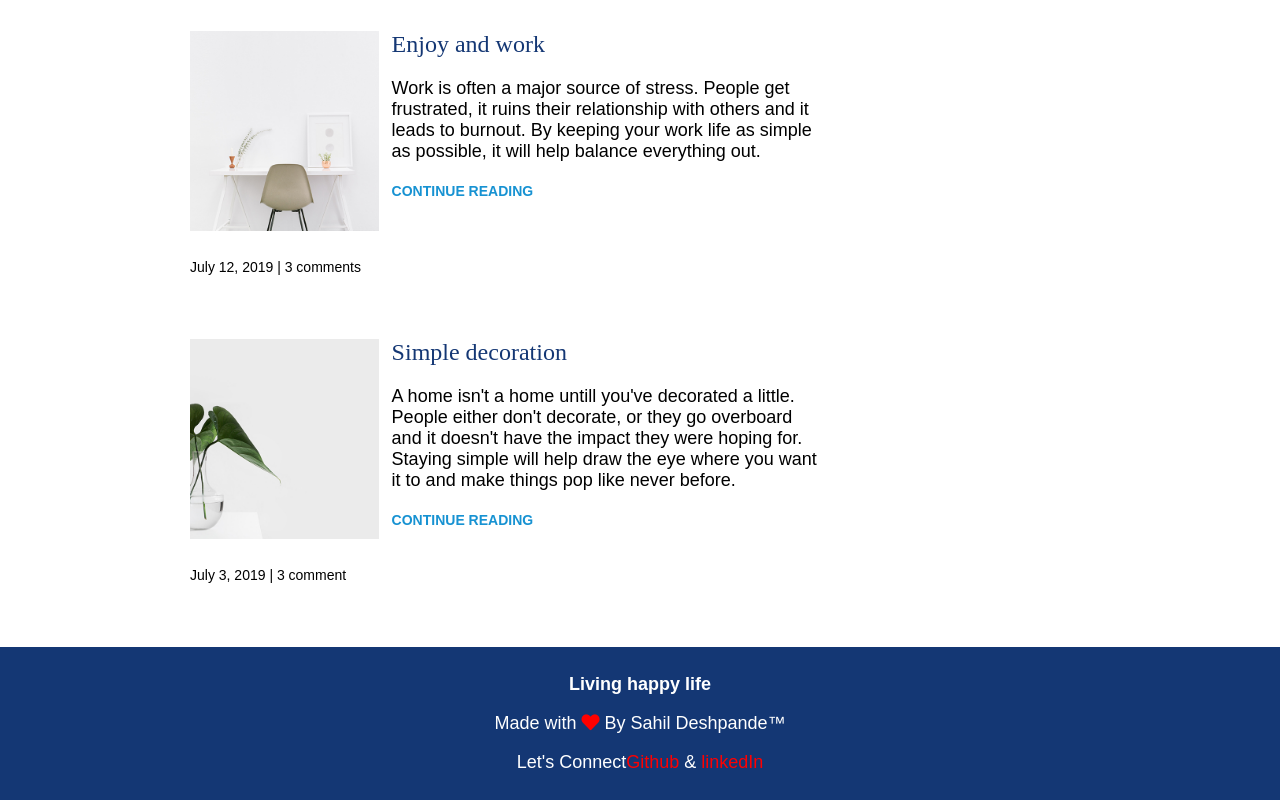
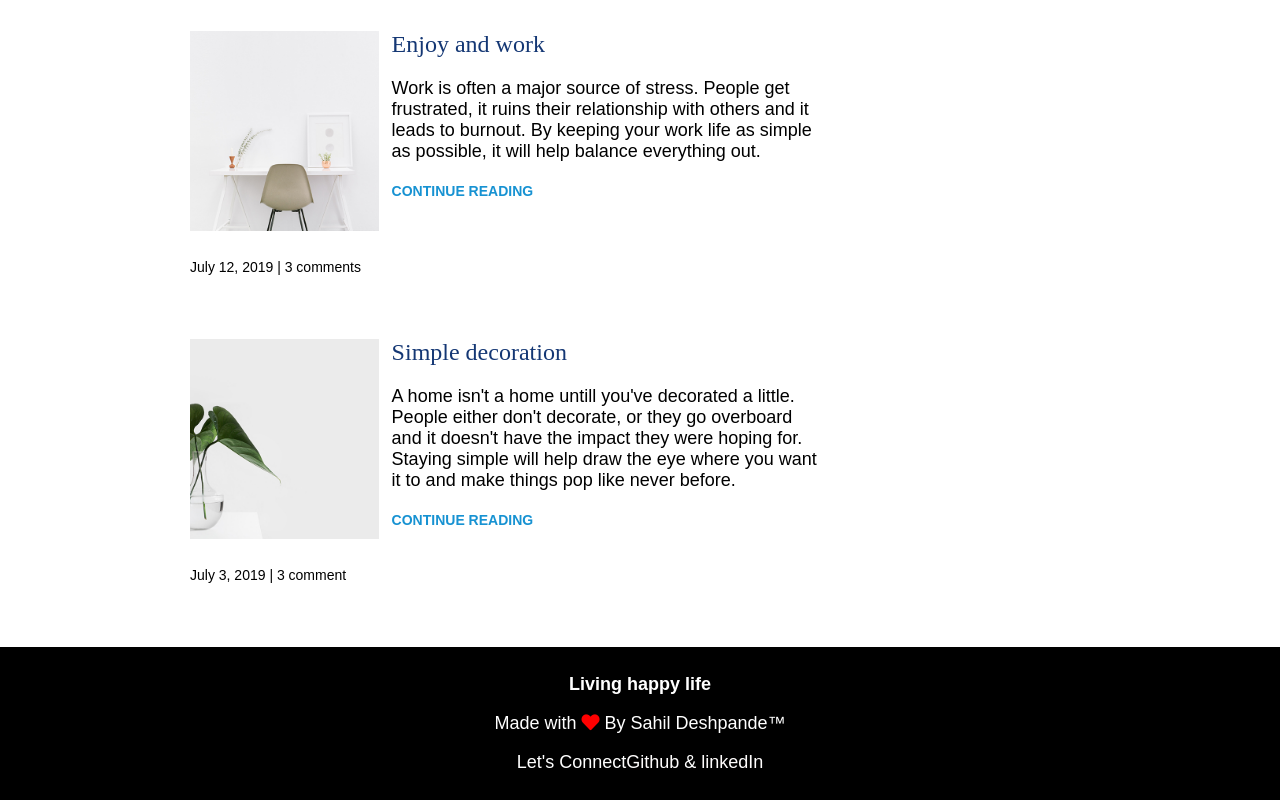
Before and after one commit to Saheeltech/blogging, a plain HTML site: page index.html in a window 1280 px wide. Shown: the part 1206-2006 px from the top of the page. Drawn offline with Linux system fonts and the light colour scheme.

Commit message:
Update style.css

```diff
--- a/style.css
+++ b/style.css
@@ -88,7 +88,7 @@ body {
  }
 
  footer {
-    background: #143774;
+    background: black;
     color: white;
     text-align: center;
     padding: .5em 0;
@@ -100,7 +100,7 @@ body {
 
  footer a {
     text-decoration: none;
-    color: red;
+    color: rgb(255, 253, 253);
  }
 
  strong {
```
